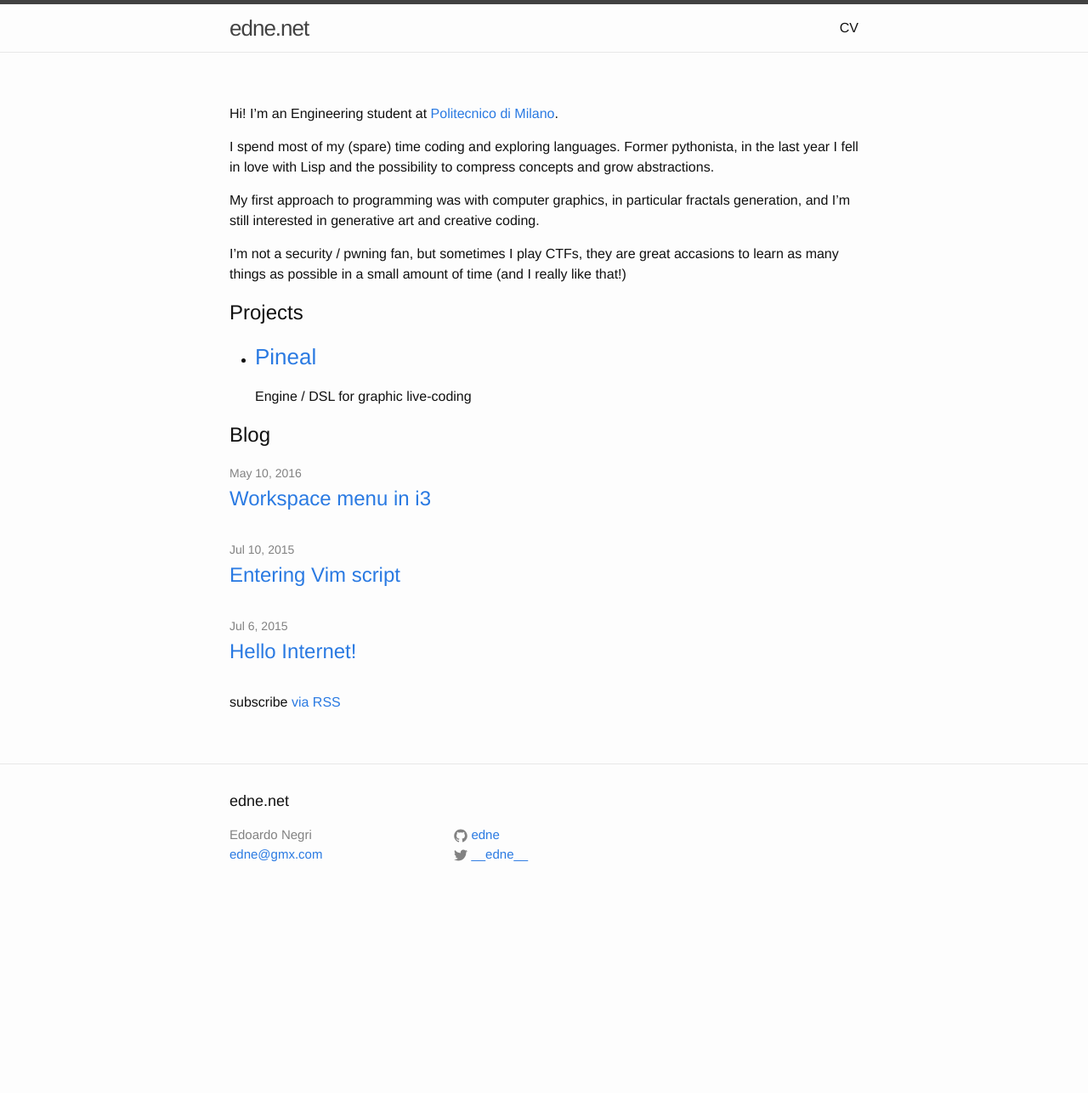
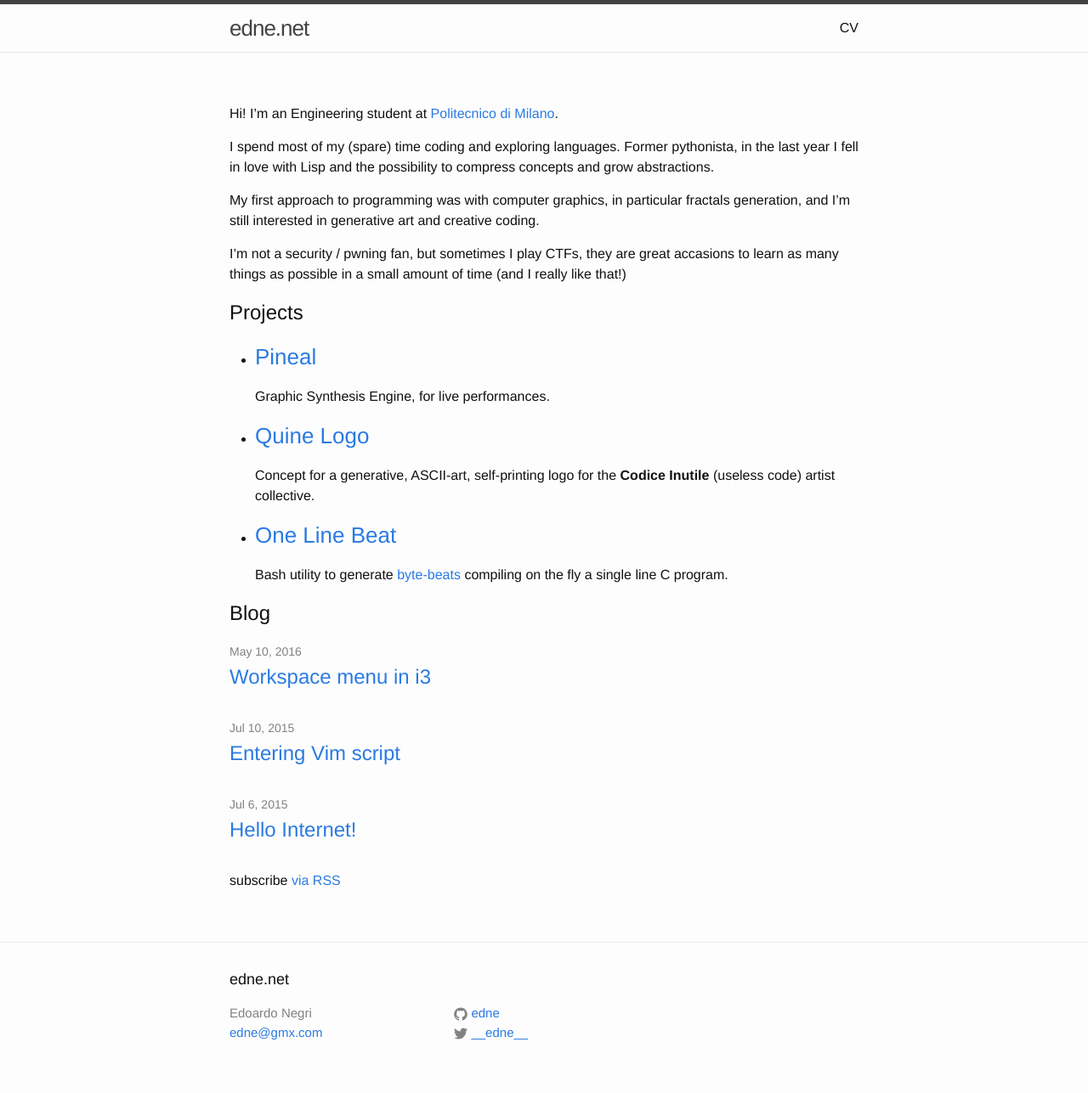
Before and after one commit to edne/edne.github.io, a Jekyll site: the page built from index.md, in a window 1280 px wide. Shown: the whole page at 85% size. Built offline with Jekyll 4.4.1, drawn with Linux system fonts in a browser that asks for light colours; before the commit the page ends 1077 px from its top, so only the background shows below that.

Commit message:
More projects

```diff
--- a/index.md
+++ b/index.md
@@ -20,7 +20,15 @@ accasions to learn as many things as possible in a small amount of time
 # Projects
 
 * ### [Pineal](https://github.com/edne/pineal)
-  Engine / DSL for graphic live-coding
+  Graphic Synthesis Engine, for live performances.
+
+* ### [Quine Logo](https://github.com/edne/quine-logo)
+  Concept for a generative, ASCII-art, self-printing logo for the **Codice Inutile**
+  (useless code) artist collective.
+
+* ### [One Line Beat](https://github.com/edne/quine-logo)
+  Bash utility to generate [byte-beats](http://canonical.org/%7Ekragen/bytebeat/)
+  compiling on the fly a single line C program.
 
 
 # Blog
```
